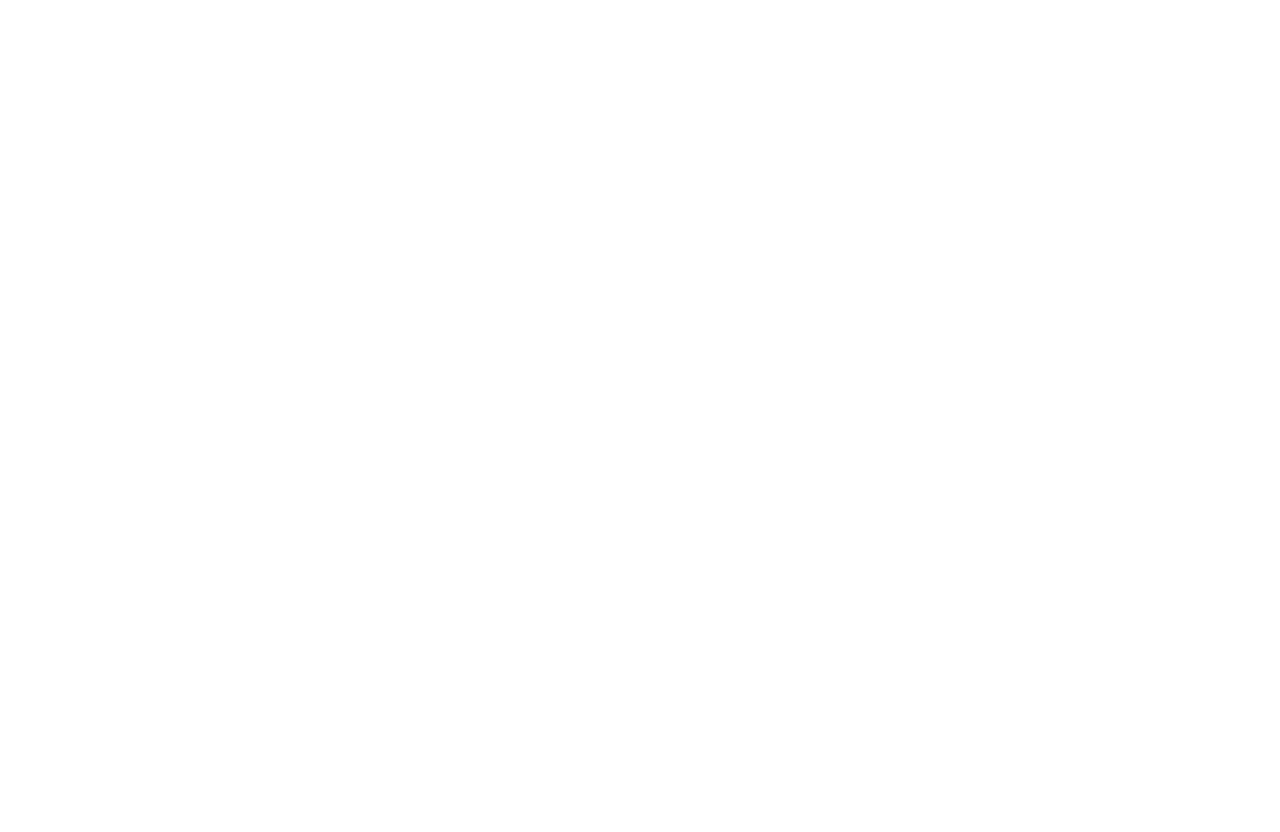
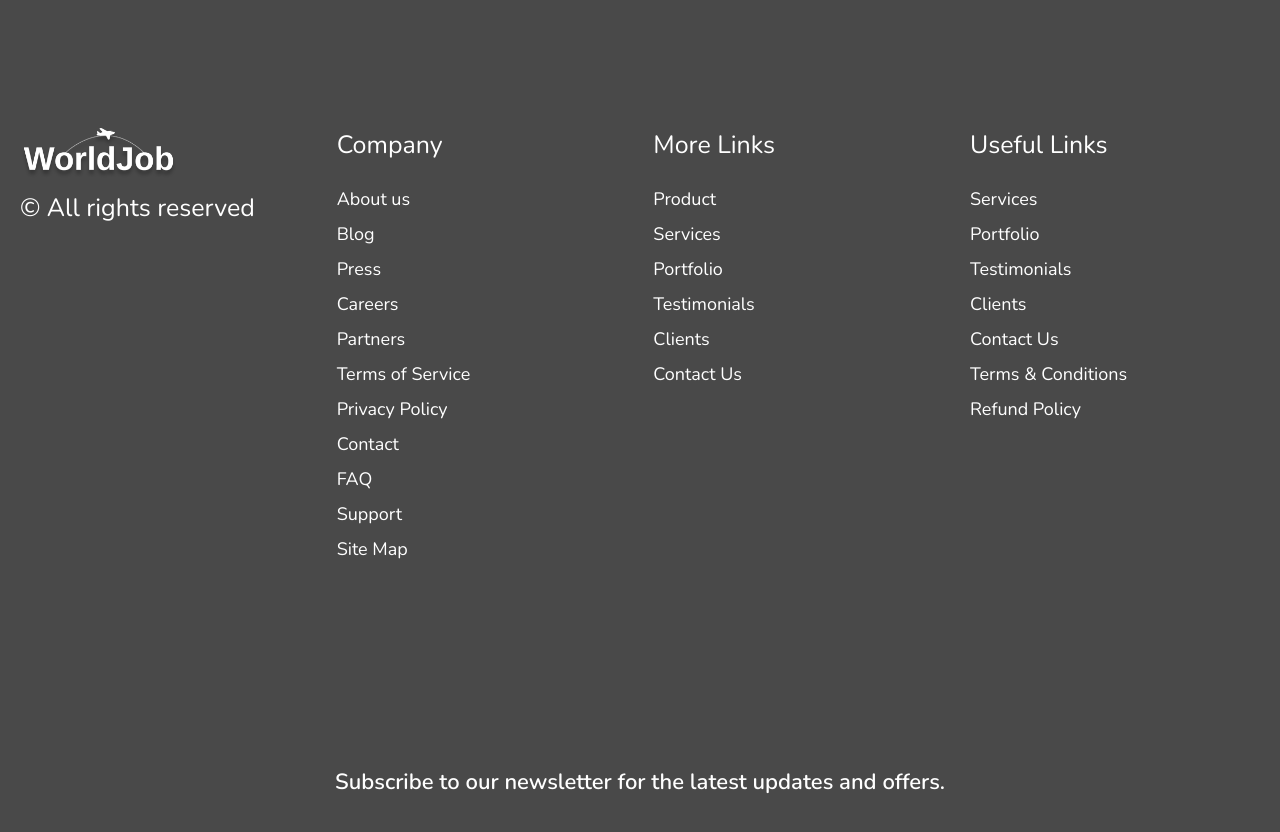
Before and after one commit to Nicok19/WorldJob, a Next.js app: page / in a window 1280 px wide. Shown: the part 8340-9172 px from the top of the page. Before the commit the page ends 8078 px from the top, so only its background shows below. Built offline with nearby package versions, Linux system fonts and the light colour scheme.

Commit message:
Blog ready

```diff
--- a/package.json
+++ b/package.json
@@ -23,6 +23,8 @@
     "@types/node": "^20",
     "@types/react": "^18",
     "@types/react-dom": "^18",
+    "@typescript-eslint/eslint-plugin": "^7.13.0",
+    "@typescript-eslint/parser": "^7.13.0",
     "eslint": "^8",
     "eslint-config-next": "14.2.3",
     "typescript": "^5"
--- a/pages/index.tsx
+++ b/pages/index.tsx
@@ -1,12 +1,14 @@
 // pages/index.js
 import styles from "./index.module.css";
 import '../styles/globals.css';
-import Header from "../src/app/components/shared/header/header";
-import BackgroundGradient from "../src/app/components/home/section__backgroundGradient/backgroundGradient";
-import PresentationProduct from "../src/app/components/home/section__PresetntationProduct/presentationProduct";
+import Header from "@/app/components/shared/header/header";
+import BackgroundGradient from "@/app/components/home/section__backgroundGradient/backgroundGradient";
+import PresentationProduct from "@/app/components/home/section__PresentationProduct/presentationProduct";
 import Solutions from "@/app/components/home/article__Solutions/solutions";
 import ShowData from "@/app/components/home/section__ShowData/showData";
 import Blog from "@/app/components/home/section__Blog/blog";
+import Footer from "@/app/components/shared/footer/footer";
+
 
 export default function Home() {
   return (
@@ -18,6 +20,7 @@ export default function Home() {
       <Solutions />
       <ShowData />
       <Blog/>
+      <Footer />
     </div>
   );
 }
--- a/src/app/components/home/section__ShowData/showData.module.css
+++ b/src/app/components/home/section__ShowData/showData.module.css
@@ -21,7 +21,7 @@
     z-index: 1;
     display: flex;
     flex-direction: column;
-    position: relative; /* Asegura que el posicionamiento absoluto de .showData__flag funcione dentro de este contenedor */
+    position: relative;
   }
 
   .showData__information {
--- /dev/null
+++ b/src/app/components/shared/footer/footer.module.css
@@ -0,0 +1,83 @@
+.footer {
+  width: 100%;
+  background-color: var(--background-color, #494949);
+  height: 1000px;
+  clip-path: polygon(0 10%, 100% 0, 100% 100%, 0 100%);
+  margin-top: 150px;
+}
+
+.footer__container {
+  width: 100%;
+}
+
+.footer__content {
+  max-width: 1280px;
+  margin: auto;
+  padding: 20px;
+  display: flex;
+  flex-wrap: wrap;
+  justify-content: space-between;
+}
+
+.footer__row {
+  width: calc(25% - 20px);
+  margin-top: 220px;
+}
+
+.footer__row h3 {
+  color: var(--White-Color, #FFF);
+  font-size: 25px;
+  font-style: normal;
+  font-weight: 400;
+  line-height: normal;
+}
+
+.footer__title {
+  color: var(--Secundary-Color, #FFBB95);
+  font-size: 30px;
+  font-style: normal;
+  font-weight: 700;
+  line-height: normal;
+}
+
+.footer__list {
+  list-style-type: none;
+  padding: 0;
+  margin-top: 20px;
+}
+
+.footer__item {
+  color: var(--White-Color, #FFF);
+  font-size: 18px;
+  font-style: normal;
+  font-weight: 400;
+  line-height: 35px;
+}
+
+.footer__item a {
+  color: var(--White-Color, #FFF);
+  text-decoration: none;
+}
+
+.footer__item a:hover {
+  text-decoration: underline;
+}
+
+.footer__logo img {
+  display: block;
+  width: auto;
+  max-width: 100%;
+}
+
+.footer__author {
+  width: 100%;
+}
+
+.footer__author h3 {
+  color: var(--White-Color, #FFF);
+  text-align: center;
+  font-size: 22px;
+  font-style: normal;
+  font-weight: 600;
+  margin-top: 200px;
+}
--- /dev/null
+++ b/src/app/components/shared/footer/footer.tsx
@@ -0,0 +1,75 @@
+import Image from "next/image";
+import Link from "next/link";
+import styles from "./footer.module.css";
+
+export default function Footer() {
+  const footerRows = [
+    {
+      title: "Company",
+      items: [
+        { name: "About us", link: "/about-us" },
+        { name: "Blog", link: "/blog" },
+        { name: "Press", link: "/press" },
+        { name: "Careers", link: "/careers" },
+        { name: "Partners", link: "/partners" },
+        { name: "Terms of Service", link: "/terms-of-service" },
+        { name: "Privacy Policy", link: "/privacy-policy" },
+        { name: "Contact", link: "/contact" },
+        { name: "FAQ", link: "/faq" },
+        { name: "Support", link: "/support" },
+        { name: "Site Map", link: "/site-map" }
+      ]
+    },
+    {
+      title: "More Links",
+      items: [
+        { name: "Product", link: "/product" },
+        { name: "Services", link: "/services" },
+        { name: "Portfolio", link: "/portfolio" },
+        { name: "Testimonials", link: "/testimonials" },
+        { name: "Clients", link: "/clients" },
+        { name: "Contact Us", link: "/contact-us" }
+      ]
+    },
+    {
+      title: "Useful Links",
+      items: [
+        { name: "Services", link: "/services" },
+        { name: "Portfolio", link: "/portfolio" },
+        { name: "Testimonials", link: "/testimonials" },
+        { name: "Clients", link: "/clients" },
+        { name: "Contact Us", link: "/contact-us" },
+        { name: "Terms & Conditions", link: "/terms-and-conditions" },
+        { name: "Refund Policy", link: "/refund-policy" }
+      ]
+    }
+  ];
+
+  return (
+    <footer className={styles.footer}>
+      <div className={styles.footer__container}>
+        <div className={styles.footer__content}>
+          <div className={`${styles.footer__row} ${styles.footer__logo}`}>
+            <Image src="/worldjob-logo.png" alt="logo" width={253} height={63} />
+            <h3>© All rights reserved</h3>
+          </div>
+          {footerRows.map((row, index) => (
+            <div className={`${styles.footer__row}`} key={index}>
+              <h3 className={`${styles.footer__title}`}>{row.title}</h3>
+              <ul className={`${styles.footer__list}`}>
+                {row.items.map((item, idx) => (
+                  <li className={`${styles.footer__item}`} key={idx}>
+                    <Link href={item.link}>{item.name}</Link>
+                  </li>
+                ))}
+              </ul>
+            </div>
+          ))}
+          <div className={styles.footer__author}>
+            <h3>Subscribe to our newsletter for the latest updates and offers.</h3>
+          </div>
+        </div>
+      </div>
+    </footer>
+  );
+}
--- a/src/app/layouts/layout.tsx
+++ b/src/app/layouts/layout.tsx
@@ -1,6 +1,7 @@
 import type { Metadata } from "next";
 import { Inter } from "next/font/google";
 import "./globals.css";
+
 
 const inter = Inter({ subsets: ["latin"] });
 
@@ -16,7 +17,10 @@ export default function RootLayout({
 }>) {
   return (
     <html lang="en">
-      <body className={inter.className}>{children}</body>
+      <body className={inter.className}>
+        {children}
+
+      </body>
     </html>
   );
 }
```
Also changed, not shown: tsconfig.json (+4 -4 lines), .eslintrc.json, src/app/components/home/section__PresentationProduct/presentationProduct.module.css (line endings or trailing spaces), src/app/components/home/section__PresentationProduct/presentationProduct.tsx (renamed from src/app/components/home/section__PresetntationProduct/presentationProduct.tsx), 1 other file (tests, documents, lock files or other folders).
